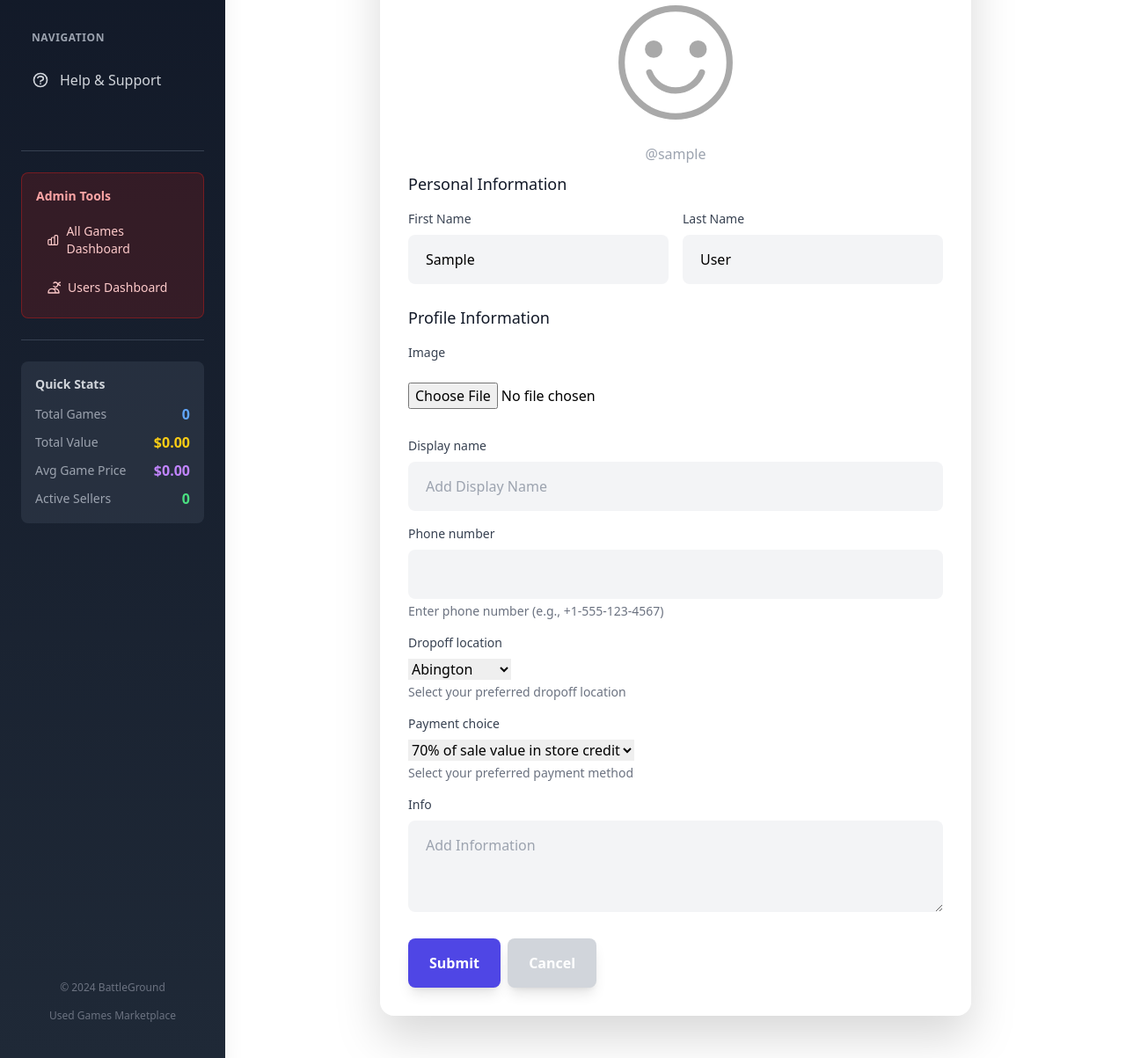
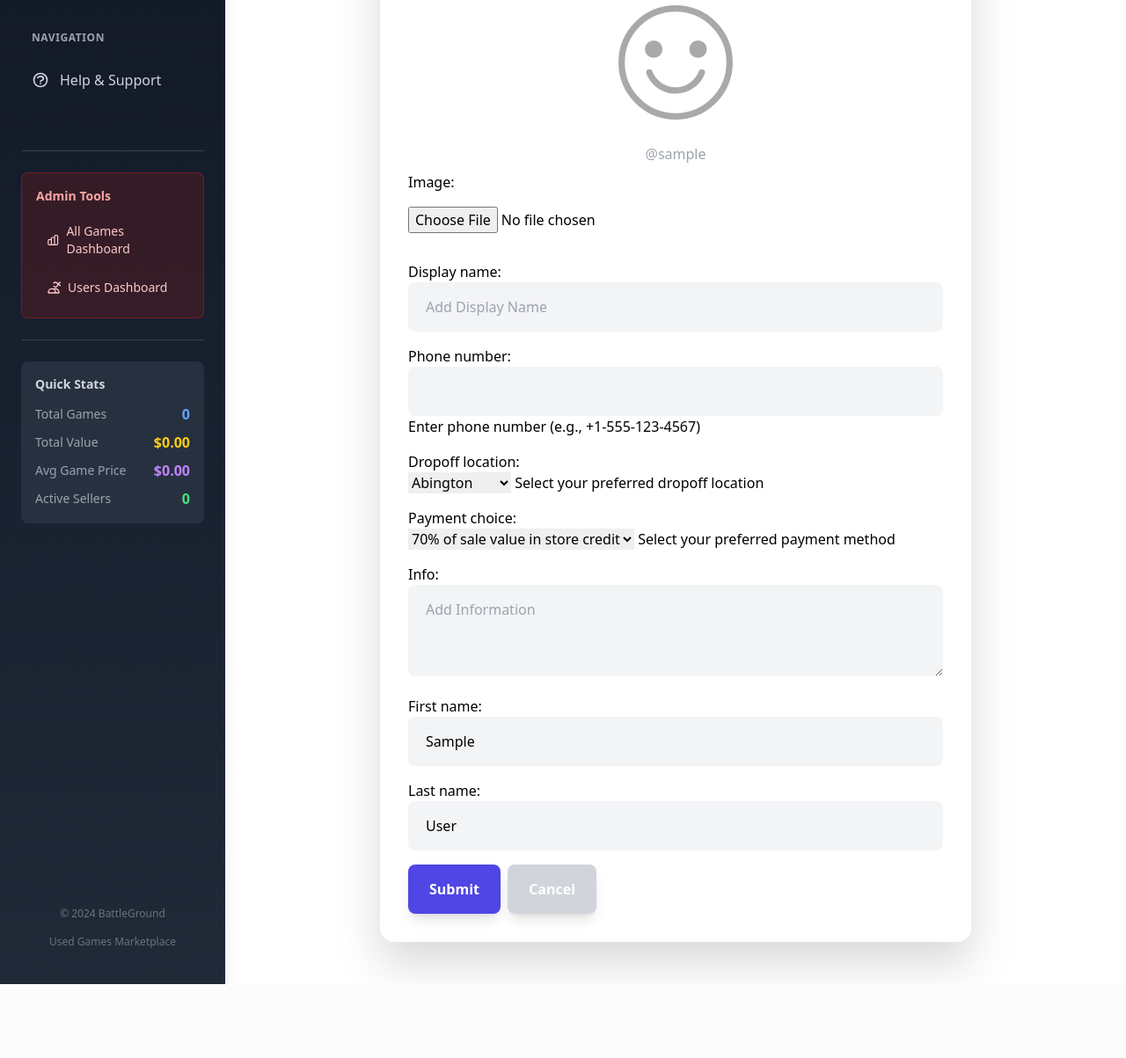
Before and after one commit to frenchdubliner/BattleGroundUsedGames, a Django app: page /profile/edit/ in a window 1280 px wide. Shown: the part 233-1436 px from the top of the page at 88% size. After the commit the page ends 1352 px from the top, so only its background shows below. Run offline with Django 5.2, Linux system fonts and the light colour scheme; the visitor is signed in with stand-in values (Sample User, id 1); data that the repository does not hold is empty; some libraries are stand-ins or nearby versions.

Commit message:
update read.md

```diff
--- a/a_core/urls.py
+++ b/a_core/urls.py
@@ -23,7 +23,7 @@ from a_users.views import profile_view
 from a_home.views import *
 from honeypot_monitor.views import honeypot_admin
 from a_core.views import help_support, admin_users_dashboard
-
+from django.conf.urls.static import static
 
 
 urlpatterns = [
@@ -40,3 +40,4 @@ urlpatterns = [
 
 # only in development
 urlpatterns += static(settings.MEDIA_URL, document_root=settings.MEDIA_ROOT)
+urlpatterns += static(settings.STATIC_URL, document_root=settings.STATIC_ROOT)
--- a/a_users/templates/a_users/profile_edit.html
+++ b/a_users/templates/a_users/profile_edit.html
@@ -3,69 +3,23 @@
 {% block content %}
 {% if onboarding %}
 <h1 class="mb-4">Complete your Profile</h1>
-{% elif is_admin_editing %}
-<h1 class="mb-4">Edit Profile for {{ target_user.username }}</h1>
-<div class="mb-4 p-4 bg-blue-50 border border-blue-200 rounded-lg">
-    <p class="text-blue-800 text-sm">You are editing the profile of <strong>{{ target_user.username }}</strong> as an administrator.</p>
-</div>
 {% else %}
 <h1 class="mb-4">Edit your Profile</h1>
 {% endif %}
 
 <div class="text-center flex flex-col items-center">
-    <img id="avatar" class="w-36 h-36 rounded-full object-cover my-4" src="{{ target_user.profile.avatar }}" />
+    <img id="avatar" class="w-36 h-36 rounded-full object-cover my-4" src="{{ user.profile.avatar }}" />
     <div class="text-center max-w-md">
-        <h1 id="displayname">{{ target_user.profile.displayname|default:"" }}</h1>
-        <div class="text-gray-400 mb-2 -mt-3">@{{ target_user.username }}</div>
+        <h1 id="displayname">{{ user.profile.displayname|default:"" }}</h1>
+        <div class="text-gray-400 mb-2 -mt-3">@{{ user.username }}</div>
     </div>
 </div>
-
 <form method="POST" enctype="multipart/form-data">
     {% csrf_token %}
-
-    <!-- User Information Section -->
-    <div class="mb-6">
-        <h3 class="text-lg font-medium text-gray-900 mb-4">Personal Information</h3>
-        <div class="grid grid-cols-1 md:grid-cols-2 gap-4 mb-4">
-            <div>
-                <label for="{{ form.first_name.id_for_label }}" class="block text-sm font-medium text-gray-700 mb-2">First Name</label>
-                {{ form.first_name }}
-            </div>
-            <div>
-                <label for="{{ form.last_name.id_for_label }}" class="block text-sm font-medium text-gray-700 mb-2">Last Name</label>
-                {{ form.last_name }}
-            </div>
-        </div>
-    </div>
-
-    <!-- Profile Information Section -->
-    <div class="mb-6">
-        <h3 class="text-lg font-medium text-gray-900 mb-4">Profile Information</h3>
-        {% for field in form %}
-            {% if field.name not in 'first_name,last_name' %}
-                <div class="mb-4">
-                    <label for="{{ field.id_for_label }}" class="block text-sm font-medium text-gray-700 mb-2">{{ field.label }}</label>
-                    {{ field }}
-                    {% if field.help_text %}
-                        <p class="text-sm text-gray-500 mt-1">{{ field.help_text }}</p>
-                    {% endif %}
-                    {% if field.errors %}
-                        <div class="text-red-600 text-sm mt-1">
-                            {% for error in field.errors %}
-                                {{ error }}
-                            {% endfor %}
-                        </div>
-                    {% endif %}
-                </div>
-            {% endif %}
-        {% endfor %}
-    </div>
-
-    <button type="submit" class="button button-blue">Submit</button>
+    {{ form.as_p }}
+    <button type="submit" >Submit</button>
     {% if onboarding %}
     <a class="button button-gray ml-1" href="{% url 'home' %}">Skip</a>
-    {% elif is_admin_editing %}
-    <a class="button button-gray ml-1" href="{% url 'admin_users_dashboard' %}">Cancel</a>
     {% else %}
     <a class="button button-gray ml-1" href="{{ request.META.HTTP_REFERER }}">Cancel</a>
     {% endif %}
@@ -89,39 +43,13 @@
     }
     });
 
-    // This updates the display name
+    // This updates the name
     const display_nameInput = document.getElementById('id_displayname');
     const display_nameOutput = document.getElementById('displayname');
 
-    if (display_nameInput) {
-        display_nameInput.addEventListener('input', (event) => {
-            display_nameOutput.innerText = event.target.value;
-        });
-    }
-
-    // This updates the full name display
-    const firstNameInput = document.getElementById('id_first_name');
-    const lastNameInput = document.getElementById('id_last_name');
-
-    function updateFullName() {
-        const firstName = firstNameInput ? firstNameInput.value : '';
-        const lastName = lastNameInput ? lastNameInput.value : '';
-        const fullName = [firstName, lastName].filter(name => name.trim()).join(' ');
-
-        if (fullName) {
-            // Update the display name if it's empty or show full name as fallback
-            if (!display_nameOutput.innerText.trim()) {
-                display_nameOutput.innerText = fullName;
-            }
-        }
-    }
-
-    if (firstNameInput) {
-        firstNameInput.addEventListener('input', updateFullName);
-    }
-    if (lastNameInput) {
-        lastNameInput.addEventListener('input', updateFullName);
-    }
+    display_nameInput.addEventListener('input', (event) => {
+        display_nameOutput.innerText = event.target.value;
+    });
 
 </script>
 
```
Also changed, not shown: a_core/settings.py (+35 -7 lines), README.md.
